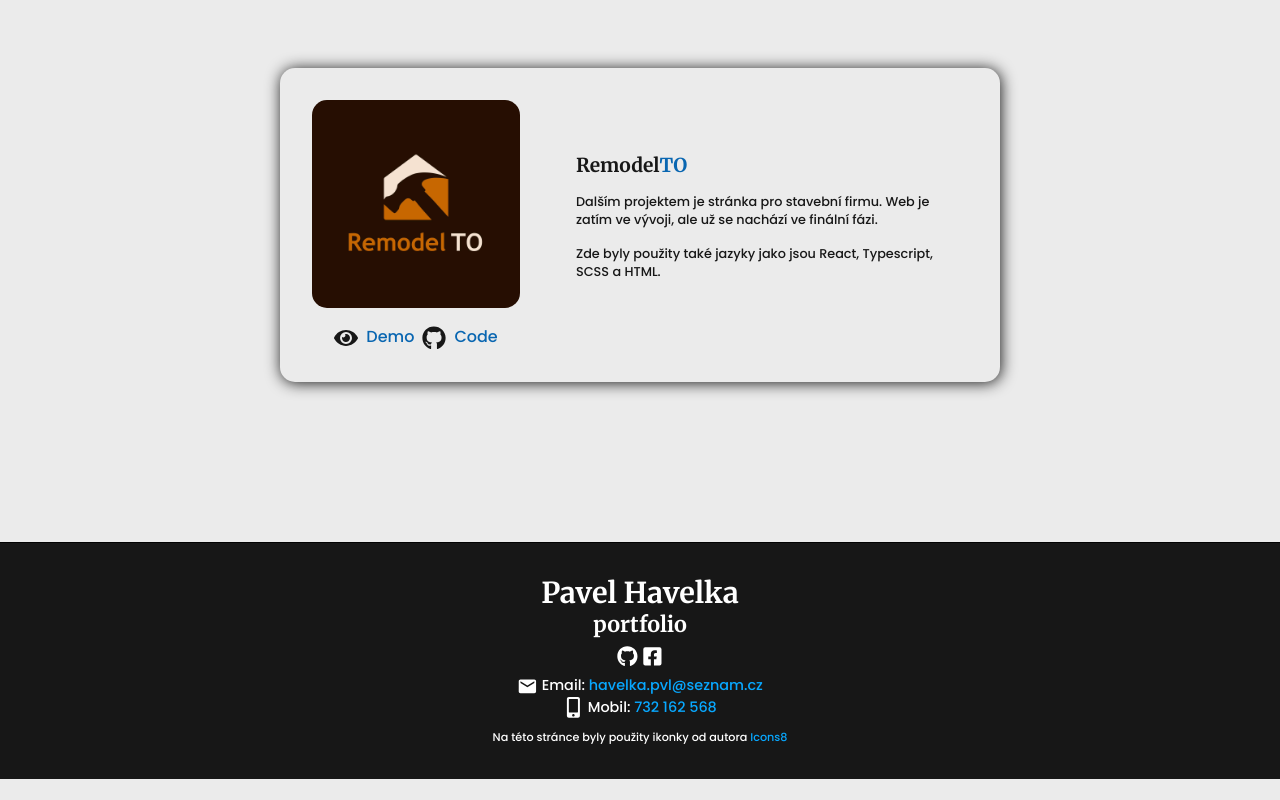
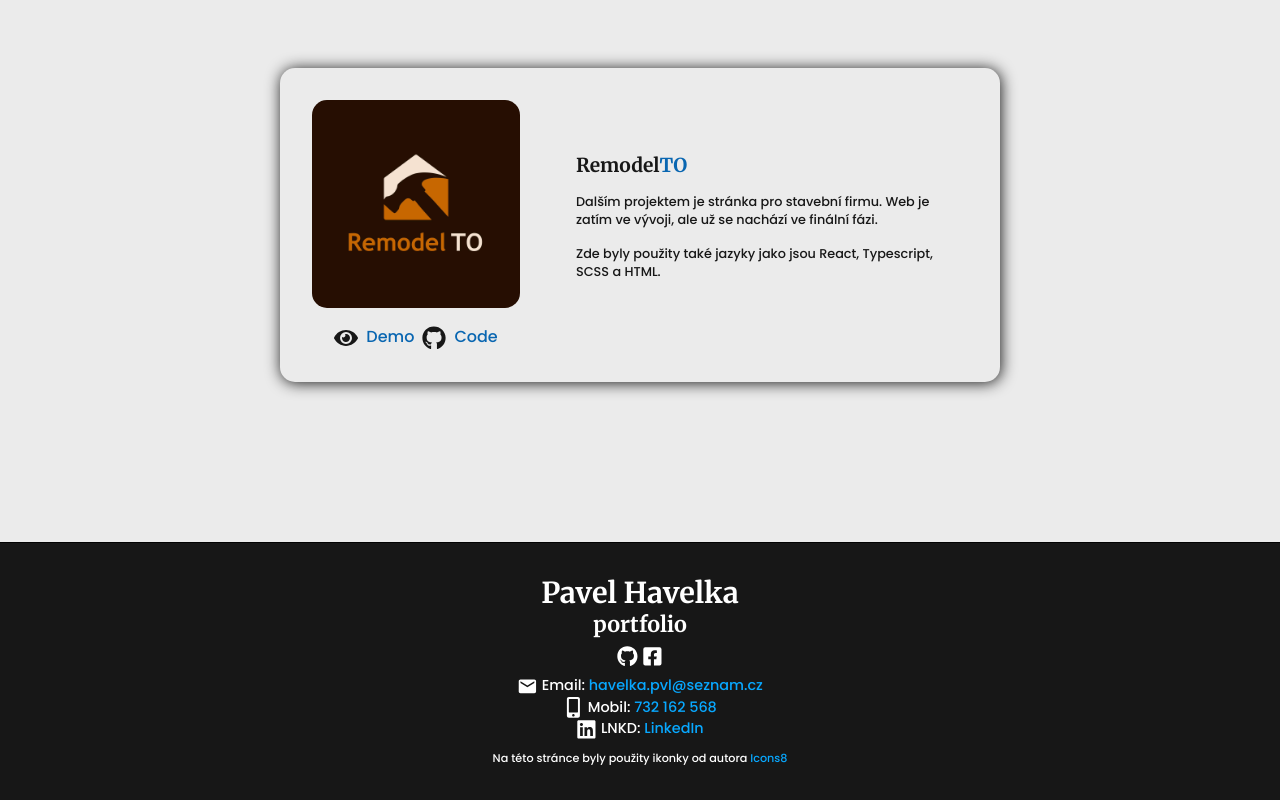
Before and after one commit to PikeHavelka/portfolio, a React (Create React App) app: page / in a window 1280 px wide. Shown: the part 2535-3335 px from the top of the page. Before the commit the page ends 3314 px from the top, so only its background shows below. Built offline with nearby package versions, Linux system fonts and the light colour scheme.

Commit message:
added linkedin

```diff
--- a/src/declaration.d.ts
+++ b/src/declaration.d.ts
@@ -1,2 +1,3 @@
 declare module "*.jpg"
 declare module "*.png"
+declare module "*.svg"
--- a/src/layout/footer/Footer.tsx
+++ b/src/layout/footer/Footer.tsx
@@ -1,5 +1,5 @@
 import "./footer.css"
-import { FaGithub, FaFacebookSquare, FaMobileAlt } from "react-icons/fa"
+import { FaGithub, FaFacebookSquare, FaMobileAlt, FaLinkedin } from "react-icons/fa"
 import { MdEmail } from "react-icons/md"
 
 function Footer() {
@@ -31,6 +31,11 @@ function Footer() {
             <FaMobileAlt className="icon" /> Mobil:
             <a href="tel:732162568"> 732 162 568</a>
           </span>
+
+          <span className="contact-mobile">
+          <FaLinkedin className="icon" /> LNKD:
+            <a href="https://www.linkedin.com/in/pavel-havelka-2ba577299/"> LinkedIn</a>
+          </span>
         </div>
 
         <p className="text-icons" >Na této stránce byly použity ikonky od autora</p><a className="link-icons" target="_blank" href="https://icons8.com"> Icons8</a>
```
